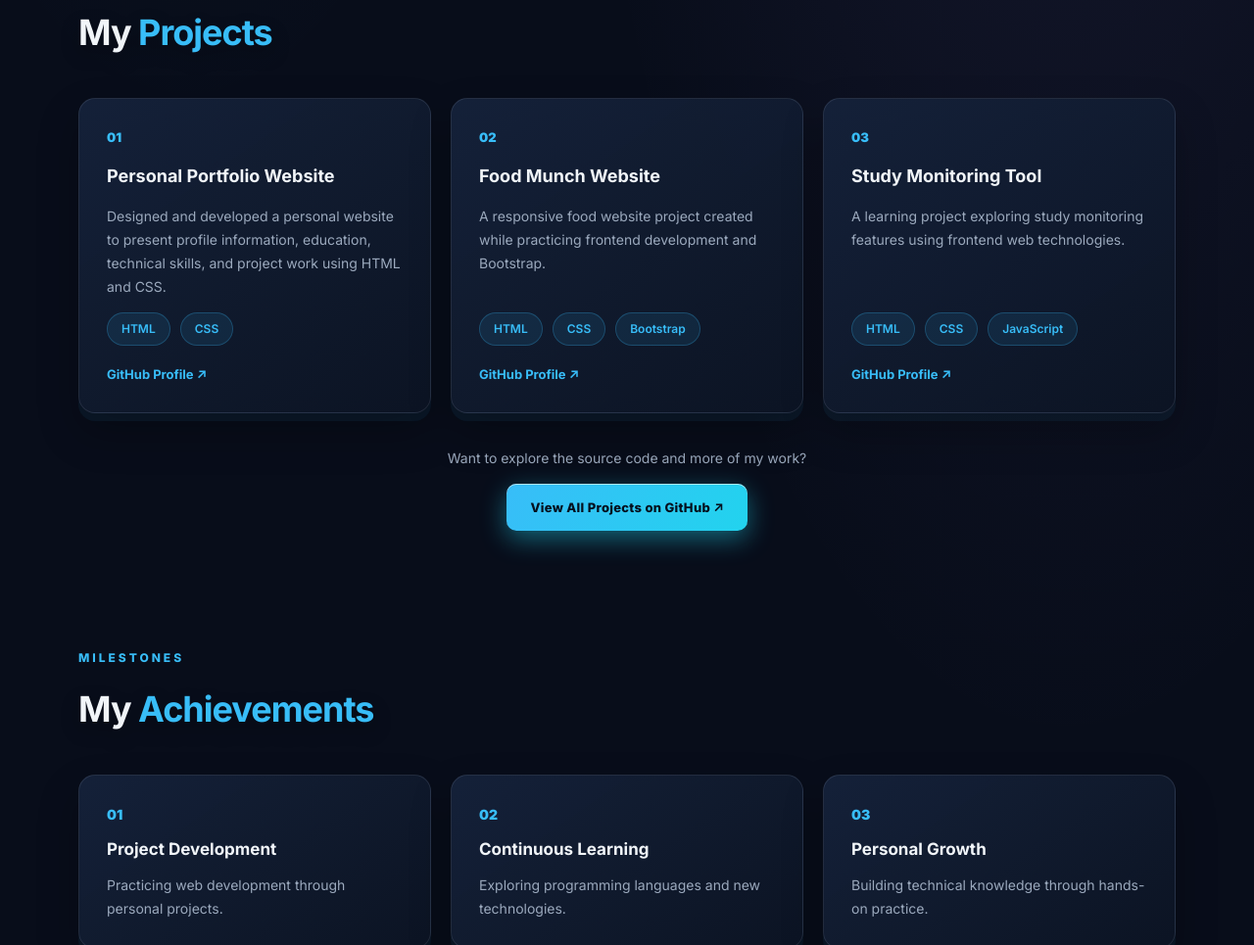
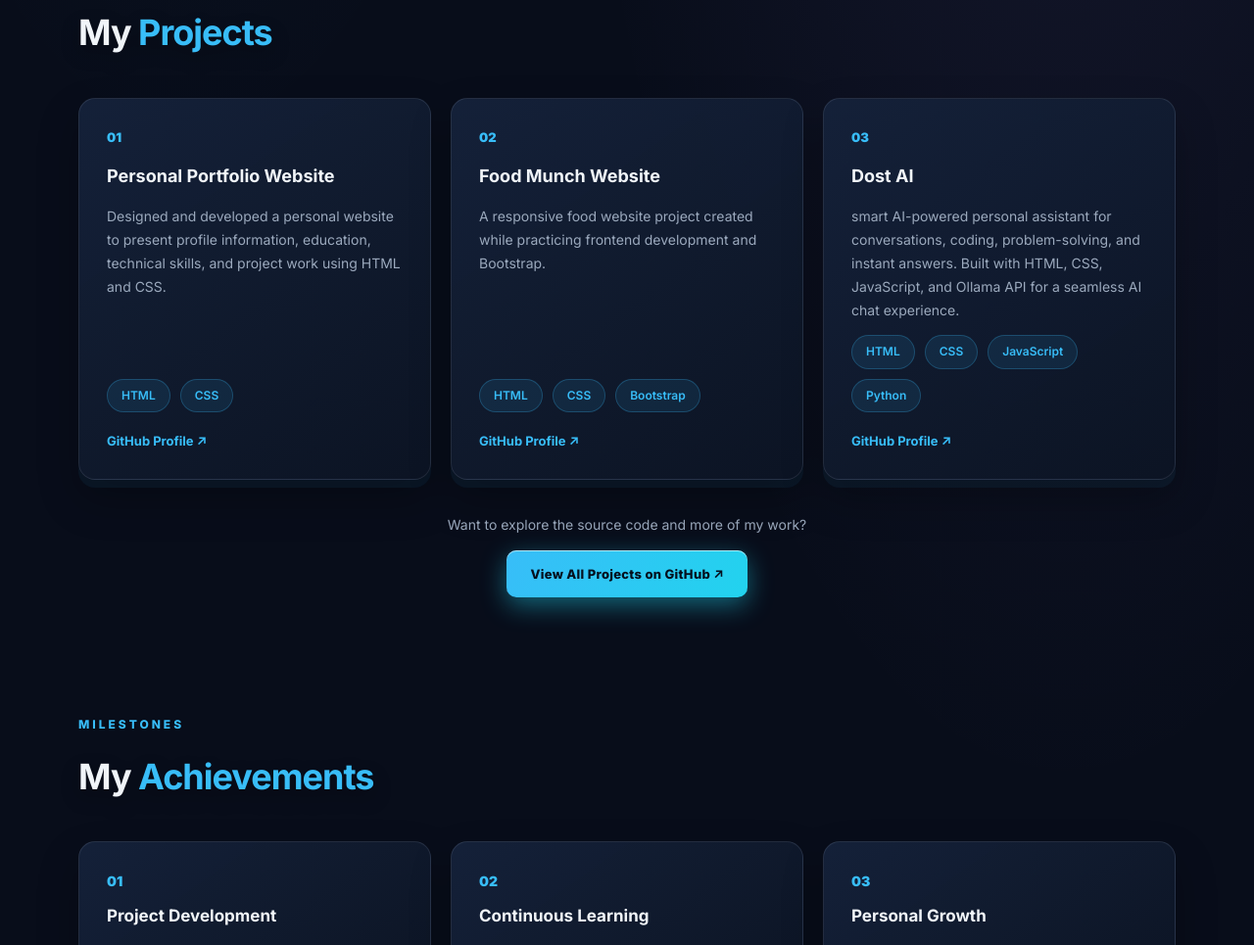
Before and after one commit to GurramDinesh/portfolio, a plain HTML site: page index.html in a window 1280 px wide. Shown: the part 2594-3559 px from the top of the page at 98% size. Drawn offline with Linux system fonts and the light colour scheme.

Commit message:
Add files via upload

```diff
--- a/index.html
+++ b/index.html
@@ -241,15 +241,16 @@
 
                 <article class="project-card">
                     <div class="project-number">03</div>
-                    <h3>Study Monitoring Tool</h3>
+                    <h3>Dost AI</h3>
                     <p>
-                        A learning project exploring study monitoring
-                        features using frontend web technologies.
+                        smart AI-powered personal assistant for conversations, coding, problem-solving, and instant answers.
+                        Built with HTML, CSS, JavaScript, and Ollama API for a seamless AI chat experience.
                     </p>
                     <div class="project-tags">
                         <span>HTML</span>
                         <span>CSS</span>
                         <span>JavaScript</span>
+                        <span>Python</span>
                     </div>
                     <a href="https://github.com/GurramDinesh" target="_blank" rel="noopener noreferrer">
                         GitHub Profile ↗
```
